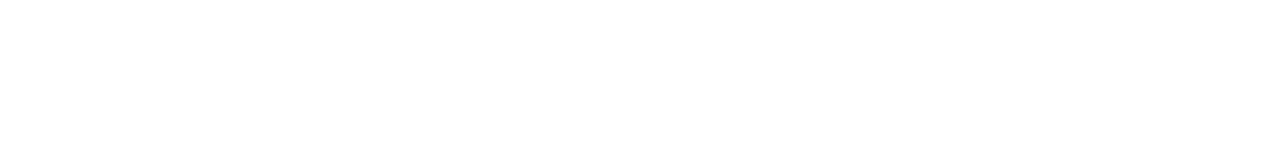
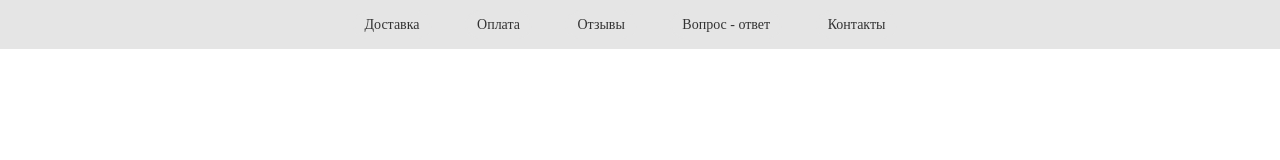
Before and after one commit to maksym-krasovskyi/Home-Work-13-Menu, a plain HTML site: page index.html in a window 1280 px wide. Drawn offline with Linux system fonts and the light colour scheme.

Commit message:
add upper-header nav

```diff
--- a/index.html
+++ b/index.html
@@ -5,10 +5,42 @@
     <meta charset="UTF-8">
     <meta http-equiv="X-UA-Compatible" content="IE=edge">
     <meta name="viewport" content="width=device-width, initial-scale=1.0">
+    <link rel="preconnect" href="https://fonts.googleapis.com">
+    <link rel="preconnect" href="https://fonts.gstatic.com" crossorigin>
+    <link href="https://fonts.googleapis.com/css2?family=Roboto:wght@400;500;700&display=swap" rel="stylesheet">
+    <link rel="stylesheet" href="style/style.css" />
     <title>Document</title>
 </head>
 
+
 <body>
+    <header class="header">
+
+        <div class="upper-header">
+            <div class="container">
+                <nav class="nav">
+                    <ul class="nav__list">
+                        <li class="nav__item">
+                            <a class="nav__link" href="">Доставка</a>
+                        </li>
+                        <li class="nav__item">
+                            <a class="nav__link" href="">Оплата</a>
+                        </li>
+                        <li class="nav__item">
+                            <a class="nav__link" href="">Отзывы</a>
+                        </li>
+                        <li class="nav__item">
+                            <a class="nav__link" href="">Вопрос - ответ</a>
+                        </li>
+                        <li class="nav__item">
+                            <a class="nav__link" href="">Контакты</a>
+                        </li>
+                    </ul>
+
+                </nav>
+
+            </div>
+        </div>
 
 </body>
 
--- a/style/style.css
+++ b/style/style.css
@@ -32,3 +32,52 @@ body {
   -webkit-text-size-adjust: 100%;
   background: white;
 }
+.container {
+  display: block;
+  max-width: 1110px;
+  padding: 0 20px 0 20px;
+  margin: 0 auto 0 auto;
+  overflow: hidden;
+}
+.header {
+  display: block;
+  width: 100%;
+}
+.upper-header {
+  background-color: #e5e5e5;
+}
+.middle-header {
+  border-bottom: 1px #efefef solid;
+}
+.nav {
+  display: block;
+  margin: 12px auto 11px auto;
+}
+.nav__list,
+.nav-category__list {
+  display: block;
+  text-align: center;
+  list-style: none;
+}
+.nav__item {
+  display: inline-block;
+  margin: 0 30px 0 0;
+  height: 26px;
+}
+.nav__link {
+  text-decoration: none;
+  color: #333333;
+  font-size: 14px;
+  font-weight: 400;
+  line-height: 26px;
+  padding: 5px 10px;
+  transition: 0.6s, filter 0.6s ease-in-out;
+  border: #e5e5e5 solid 2px;
+  border-radius: 26px;
+}
+.nav__link:hover {
+  background-color: #ffffff;
+  border: #f13c6e solid 2px;
+  border-radius: 26px;
+  color: #000;
+}
```
